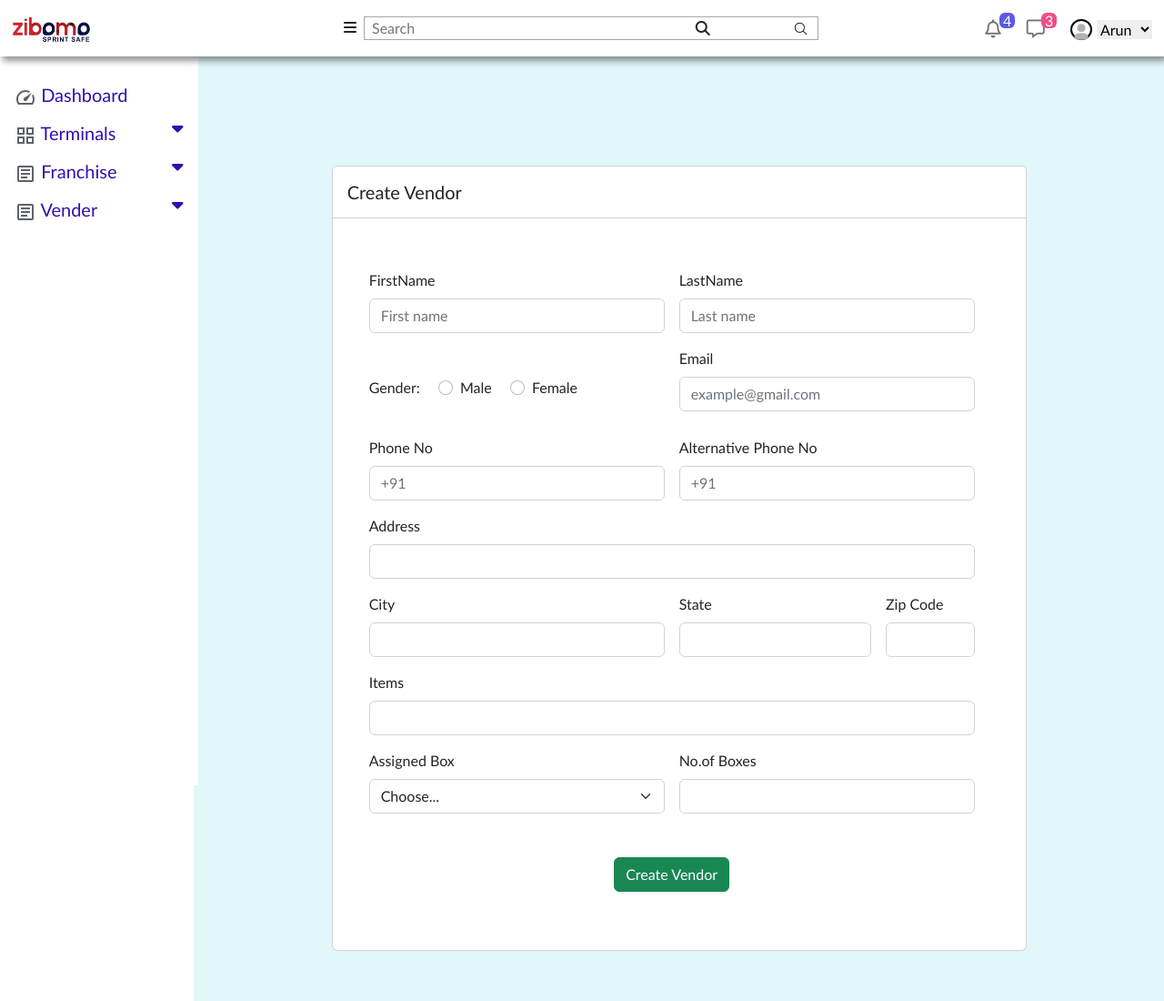
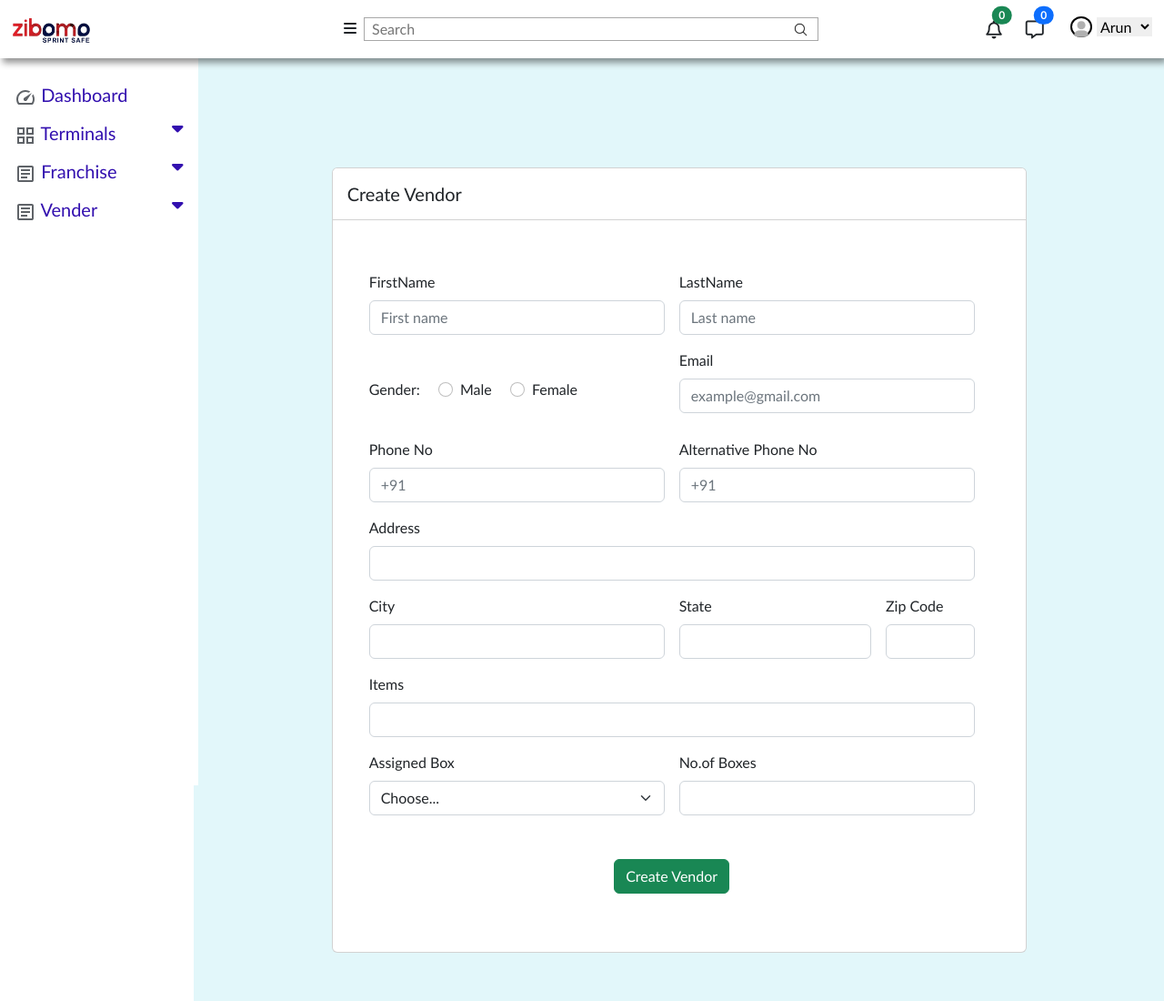
Before and after one commit to BasiKanchana/zibomo, a plain HTML site: page create-vender.html in a window 1280 px wide. Shown: the top 1100 px of the page at 91% size. Drawn offline with nearby package versions, Linux system fonts and the light colour scheme.

Commit message:
add changes

```diff
--- a/create-vender.html
+++ b/create-vender.html
@@ -21,13 +21,13 @@
 </head>
 
 <body>
+   <!-- Start horizantal navbar -->
    <nav class="navbar navbar-expand-lg bg-white ">
     <div class="container-fluid">
-      <a class="navbar-brand" href="#">
+      <a class="navbar-brand" href="index.html">
         <img src="img/zibomo-logo.png" class="w-25 log" alt="">
       </a>
-      <button class="navbar-toggler" type="button" data-bs-toggle="collapse" data-bs-target="#navbarText"
-        aria-controls="navbarText" aria-expanded="false" aria-label="Toggle navigation">
+      <button class="navbar-toggler" type="button" data-bs-toggle="collapse" data-bs-target="#navbarText" aria-controls="navbarText" aria-expanded="false" aria-label="Toggle navigation">
         <span class="navbar-toggler-icon"></span>
       </button>
       <div class="collapse navbar-collapse" id="navbarText">
@@ -36,18 +36,28 @@
             <i class="fa-solid fa-bars"></i>
           </li>
           <li class="nav-item mx-2">
-            <input type="search" name="Search" placeholder="Search" class="input-search px-2" />
-
-
+           <input type="search" name="Search" placeholder="Search" class="input-search px-2"/>
           </li>
-          <span class="search-icon"><i class="fa-solid fa-magnifying-glass"></i></span>
-
         </ul>
         <span class="navbar-text">
-          <span class="notifications fs-5"><i class="fa-regular fa-bell"></i></span>
-          <span class="messages fs-5 mx-4"><i class="fa-regular fa-message"></i></span>
-          <span class="  user-profile-section rounded-circle"><img src="img/user-profile.png"
-              class="user-profile rounded-circle" alt="user-profile"></span>
+
+          <button type="button" class="btn position-relative navbar-icon">
+            <i class="fa-regular fa-bell"></i>
+            <span class="position-absolute top-0 start-100 translate-middle badge rounded-pill bg-success navbar-badge">
+              0
+              <span class="visually-hidden">unread messages</span>
+            </span>
+          </button>
+
+          <button type="button" class="btn position-relative navbar-icon me-4">
+            <i class="fa-regular fa-message"></i>
+            <span class="position-absolute top-0 start-100 translate-middle badge rounded-pill bg-primary navbar-badge">
+              0
+              <span class="visually-hidden">unread messages</span>
+            </span>
+          </button>
+
+          <span class="  user-profile-section rounded-circle"><img src="img/user-profile.png" class="user-profile rounded-circle"  alt="user-profile"></span>
          <span>
           <select class="border border-white " aria-label=" ">
             <option selected>Arun</option>
@@ -56,13 +66,12 @@
             <option value="3">Three</option>
           </select>
          </span>
-          <span class="notification-count">4</span>
-          <span class="message-count">3</span>
 
         </span>
       </div>
     </div>
   </nav>
+  <!-- End horizantal navbar -->
   <section>
     <div class="container-fluid ">
       <div class="row p-0">
--- a/css/style.css
+++ b/css/style.css
@@ -238,7 +238,7 @@ ul li {
     /* Same as the width of the sidenav
     font-size: 20px; /* Increased text to enable scrolling */
     /* padding: 0px 10px; */
-    height: 500vh !important;
+    height: 100% !important;
     background-color: rgb(226, 247, 250);
   }
 
```
Also changed, not shown: all-franchise.html (+21 -10 lines), all-terminals.html (+21 -10 lines), all-venders.html (+20 -9 lines), creat-franchise.html (+20 -9 lines), create-Terminals.html (+20 -9 lines). Lines whose indentation alone changed are shown as unchanged.
